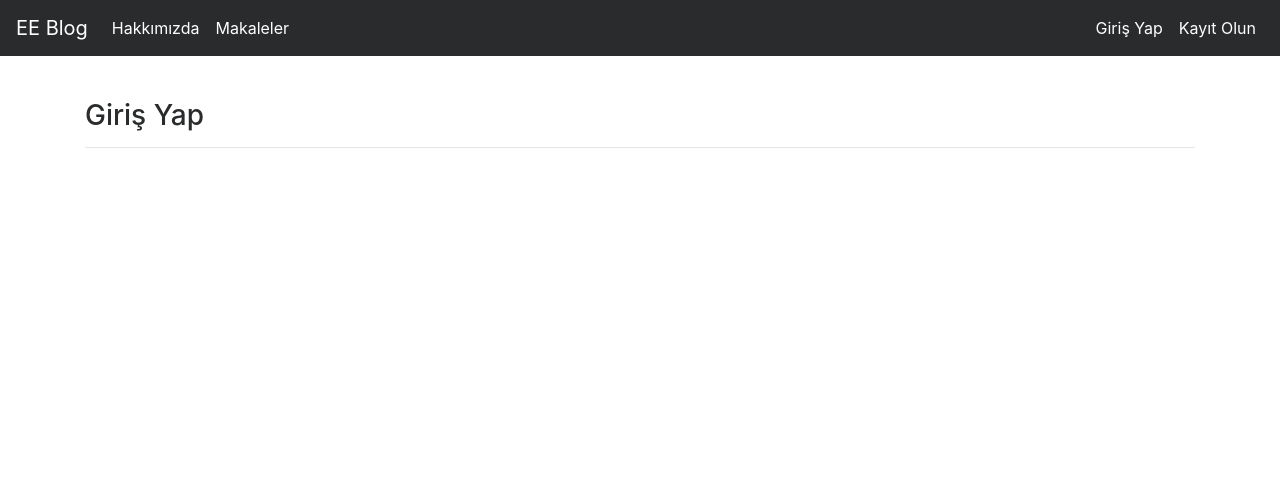
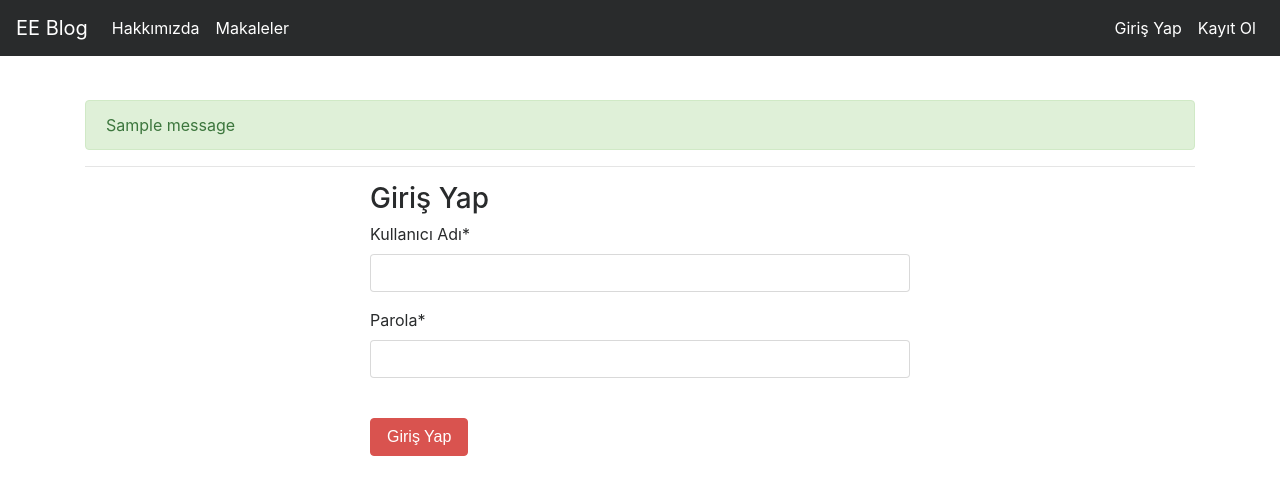
Before and after one commit to ekremekiz/Python-Web-Programming, a Django app: page /user/login/ in a window 1280 px wide. Shown: the top 495 px of the page. Run offline with Django 3.2, Linux system fonts and the light colour scheme; one stand-in notice (Sample message) is shown; some libraries are stand-ins or nearby versions.

Commit message:
Django Framework User Operations Complete

```diff
--- a/Web Development Basics With The Django Framework 1/Blog/Blog/settings.py
+++ b/Web Development Basics With The Django Framework 1/Blog/Blog/settings.py
@@ -38,7 +38,8 @@ INSTALLED_APPS = [
     'django.contrib.messages',
     'django.contrib.staticfiles',
     'article',
-    'user'
+    'user',
+    'crispy_forms'
 
 ]
 
@@ -125,6 +126,8 @@ STATICFILES_DIRS = [
     BASE_DIR / "static",
 ]
 
+CRISPY_TEMPLATE_PACK = 'bootstrap4'
+
 # Default primary key field type
 # https://docs.djangoproject.com/en/3.2/ref/settings/#default-auto-field
 
--- a/Web Development Basics With The Django Framework 1/Blog/Templates/includes/navbar.html
+++ b/Web Development Basics With The Django Framework 1/Blog/Templates/includes/navbar.html
@@ -17,27 +17,29 @@
 
       <ul class="navbar-nav ml-auto">
 
-          {% if session.logged_in %}
+          {% if request.user.is_authenticated %}
           <li class="nav-item active">
-              <a class="nav-link" href="/dashboard">Kontrol Paneli</a>
+              <a class="nav-link" href="/articles/dashboard">Kontrol Paneli</a>
             </li>
+
           <li class="nav-item active">
-              <a class="nav-link" href="/logout">Çıkış Yap</a>
+            <a class="nav-link" href="/user/logout">Çıkış Yap</a>
             </li>
 
           {% else %}
           <li class="nav-item active">
-              <a class="nav-link" href="/login">Giriş Yap</a>
+              <a class="nav-link" href="/user/login">Giriş Yap</a>
             </li>
 
           {% endif %}
+          <li class="nav-item active">
+              <a class="nav-link" href="/user/register">Kayıt Ol</a>
+            </li>
 
 
 
 
-          <li class="nav-item active">
-            <a class="nav-link" href="/register">Kayıt Olun</a>
-          </li>
+
 
       </ul>
     </div>
--- a/Web Development Basics With The Django Framework 1/Blog/Templates/layout.html
+++ b/Web Development Basics With The Django Framework 1/Blog/Templates/layout.html
@@ -13,7 +13,20 @@
 
 
     {% include "includes/navbar.html" %}
+
     <div style = "margin-top : 100px;" class="container">
+
+        {% if messages %}
+            {% for message in messages %}
+            {% if message.tags == "info" %}
+            <div class="alert alert-danger">{{ message }}</div>
+            {% else %}
+            <div class="alert alert-{{ message.tags }}">{{ message }}</div>
+            {% endif %}
+
+            {% endfor %}
+        {% endif %}
+
         {%block body %}
 
         {%endblock body %}
--- a/Web Development Basics With The Django Framework 1/Blog/Templates/login.html
+++ b/Web Development Basics With The Django Framework 1/Blog/Templates/login.html
@@ -1,9 +1,18 @@
 {% extends "layout.html" %}
 
 {% block body %}
-
-<h3>Giriş Yap</h3>
-
+{% load crispy_forms_tags %}
 <hr>
+<div class="row">
+  <div class="col-md-6 offset-md-3">
+  <h3>Giriş Yap</h3>
+  <form method = "post">
+    {% csrf_token %}
+    {{form|crispy}}
+    <br>
+    <button type = "submit" class = "btn btn-danger">Giriş Yap</button>
+</form>
+  </div>
+</div>
 
 {% endblock body %}
--- a/Web Development Basics With The Django Framework 1/Blog/user/forms.py
+++ b/Web Development Basics With The Django Framework 1/Blog/user/forms.py
@@ -1,4 +1,8 @@
 from django import forms
+
+class LoginForm(forms.Form):
+    username = forms.CharField(label = "Kullanıcı Adı")
+    password = forms.CharField(label = "Parola", widget=forms.PasswordInput)
 
 class RegisterForm(forms.Form):
     username = forms.CharField(max_length=50, label="Kullanıcı Adı")
--- a/Web Development Basics With The Django Framework 1/Blog/user/views.py
+++ b/Web Development Basics With The Django Framework 1/Blog/user/views.py
@@ -1,16 +1,78 @@
-from django.shortcuts import render
+from django.shortcuts import render, redirect
 from user import forms
+from django.contrib import messages
+from django.contrib.auth.models import User
+from django.contrib.auth import login, authenticate, logout
 # Create your views here.
 
 def register(request):
-    form = forms.RegisterForm()
+    form = forms.RegisterForm(request.POST or None)
+    if form.is_valid():
+        username = form.cleaned_data.get("username")
+        password = form.cleaned_data.get("password")
+
+        newUser = User(username=username)
+        newUser.set_password(password)
+
+        newUser.save()
+        login(request, newUser)
+        messages.info(request, "Başarıyla Kaydoldunuz")
+        return redirect("index")
     context = {
         "form": form
     }
     return render(request, "register.html", context)
 
+    """
+    if request.method == "POST":
+        form = forms.RegisterForm(request.POST)
+        if form.is_valid():
+            username = form.cleaned_data.get("username")
+            password = form.cleaned_data.get("password")
+
+            newUser = User(username = username)
+            newUser.set_password(password)
+
+            newUser.save()
+            login(request, newUser)
+            return redirect("index")
+        context = {
+            "form": form
+        }
+        return render(request, "register.html", context)
+
+    else:
+        form = forms.RegisterForm()
+        context = {
+            "form":form
+        }
+        return render(request, "register.html", context)
+    """
 def loginUser(request):
+    form = forms.LoginForm(request.POST or None)
+    context = {
+        "form": form
+    }
+
+    if form.is_valid():
+        username = form.cleaned_data.get("username")
+        password = form.cleaned_data.get("password")
+
+        user = authenticate(username=username, password=password)
+
+        if user is None:
+            messages.info(request, "KUllanıcı Adı veya Parola Hatalı")
+            return render(request, "login.html", context)
+
+        messages.success(request, "Başarıyla Giriş Yapıldı")
+        login(request, user)
+        return redirect("index")
+    return render(request, "login.html", context)
+
+
     return render(request, "login.html")
 
 def logoutUser(request):
-    pass
+    logout(request)
+    messages.success(request, "Başarıyla Çıkış Yapıldı")
+    return redirect("index")
```
Also changed, not shown: Web Development Basics With The Django Framework 1/Blog/Templates/index.html (+7 -0 lines), Web Development Basics With The Django Framework 1/Blog/Templates/register.html (+15 -7 lines), Web Development Basics With The Django Framework 1/Blog/db.sqlite3.
